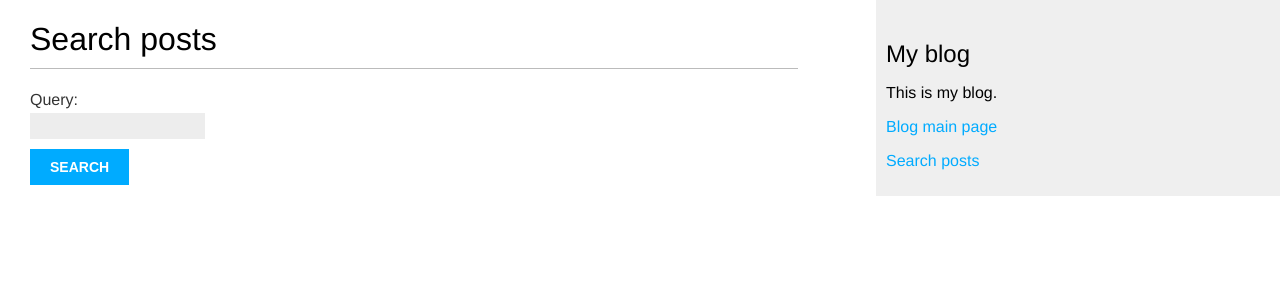
After one commit to GitDeno/coffee, a Django app: page /search/ in a window 1280 px wide. The commit adds this page. Shown: the top 300 px of the page. Run offline with Django 4.2, Linux system fonts and the light colour scheme.

Commit message:
Feat: simple posts search

```diff
--- a/coffee/blog/admin.py
+++ b/coffee/blog/admin.py
@@ -1,4 +1,5 @@
 from django.contrib import admin
+
 from .models import Post, Comment
 
 
--- a/coffee/blog/forms.py
+++ b/coffee/blog/forms.py
@@ -14,3 +14,7 @@ class CommentForm(forms.ModelForm):
     class Meta:
         model = Comment
         fields = ["name", "email", "body"]
+
+
+class SearchForm(forms.Form):
+    query = forms.CharField()
--- a/coffee/blog/models.py
+++ b/coffee/blog/models.py
@@ -2,6 +2,7 @@ from django.db import models
 from django.utils import timezone
 from django.contrib.auth.models import User
 from django.urls import reverse
+
 from taggit.managers import TaggableManager
 
 
--- a/coffee/blog/templates/blog/base.html
+++ b/coffee/blog/templates/blog/base.html
@@ -14,6 +14,7 @@
     <h2>My blog</h2>
     <p>This is my blog.</p>
     <p><a href="{% url 'blog:post_list' %}">Blog main page</a></p>
+    <p><a href="{% url 'blog:post_search' %}">Search posts</a></p>
   </div>
 </body>
 </html>
--- /dev/null
+++ b/coffee/blog/templates/blog/post/search.html
@@ -0,0 +1,32 @@
+{% extends "blog/base.html" %}
+{% load blog_tags %}
+
+{% block title %}Search{% endblock %}
+
+{% block content %}
+    {% if query %}
+        <h1>Posts containing "{{ query }}"</h1>
+        <h3>
+            {% with results.count as total_results %}
+            Found {{ total_results }} results
+            {% endwith %}
+        </h3>
+        {% for post in results %}
+            <h4>
+                <a href="{{ post.get_absolute_url }}">
+                    {{ post.title }}
+                </a>
+            </h4>
+            {{ post.body|markdown|truncatewords_html:12 }}
+        {% empty %}
+        <p>No results found for the given query</p>
+        {% endfor %}
+        <p><a href="{% url 'blog:post_search' %}">Search again.</a></p>
+    {% else %}
+        <h1>Search posts</h1>
+        <form method="get">
+            {{ form.as_p }}
+            <input type="submit" value="Search">
+        </form>
+    {% endif %}
+{% endblock %}
--- a/coffee/blog/urls.py
+++ b/coffee/blog/urls.py
@@ -1,4 +1,5 @@
 from django.urls import path
+
 from . import views
 
 app_name = "blog"
@@ -13,4 +14,5 @@ urlpatterns = [
     ),
     path("<int:post_id>/share/", views.post_share, name="post_share"),
     path("<int:post_id>/comment/", views.post_comment, name="post_comment"),
+    path('search/', views.post_search, name='post_search'),
 ]
--- a/coffee/blog/views.py
+++ b/coffee/blog/views.py
@@ -3,10 +3,12 @@ from django.core.paginator import Paginator
 from django.core.mail import send_mail
 from django.views.decorators.http import require_POST
 from django.db.models import Count
+from django.contrib.postgres.search import SearchVector
+
+from taggit.models import Tag
 
 from .models import Post, Comment
-from .forms import EmailPostForm, CommentForm
-from taggit.models import Tag
+from .forms import EmailPostForm, CommentForm, SearchForm
 
 
 def post_list(request, tag_slug=None):
@@ -79,3 +81,23 @@ def post_comment(request, post_id):
         "blog/post/comment.html",
         {"post": post, "form": form, "comment": comment},
     )
+
+
+def post_search(request):
+    form = SearchForm()
+    query = None
+    results = []
+
+    if 'query' in request.GET:
+        form = SearchForm(request.GET)
+        if form.is_valid():
+            query = form.cleaned_data['query']
+            results = Post.published.annotate(
+                search=SearchVector('title', 'body'),
+            ).filter(search=query)
+
+    return render(request,
+                  'blog/post/search.html',
+                  {'form': form,
+                   'query': query,
+                   'results': results})
--- a/coffee/coffee/settings.py
+++ b/coffee/coffee/settings.py
@@ -11,6 +11,7 @@ https://docs.djangoproject.com/en/4.2/ref/settings/
 """
 import os
 from pathlib import Path
+
 import dotenv
 
 dotenv.load_dotenv()
```
